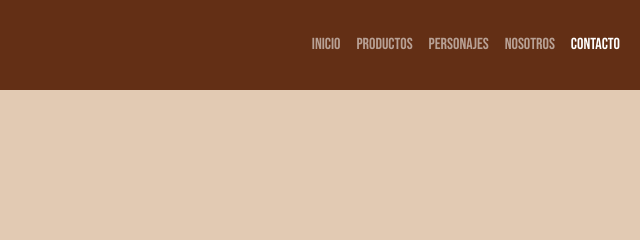
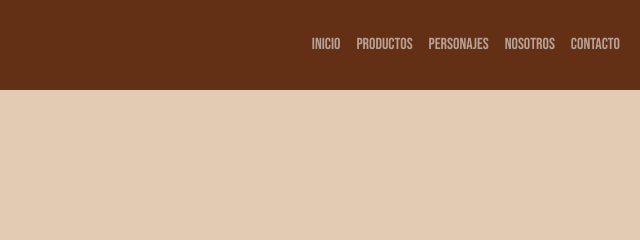
Before and after one commit to FrannnQ087/TagliaStore_53805, a website: page pages/404.html in a window 1280 px wide. Shown: the top 240 px of the page, 640-1280 px from the left. Drawn offline with Linux system fonts and the light colour scheme.

Commit message:
Pequeño detalle

```diff
--- a/pages/404.html
+++ b/pages/404.html
@@ -36,7 +36,7 @@
                         <a class="nav-link" href="./nosotros.html">Nosotros</a>
                       </li>
                       <li class="nav-item">
-                        <a class="nav-link active" aria-current="page" href="#">Contacto</a>
+                        <a class="nav-link" href="./contacto.html">Contacto</a>
                       </li>
                     </ul>
                   </div>
```
